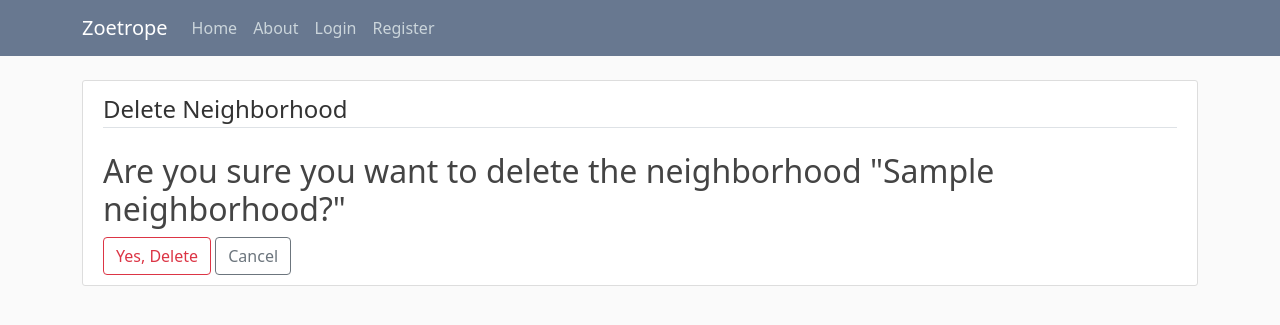
After one commit to shayanpg/zoetrope, a Django app: page /neighborhood/1/delete/ in a window 1280 px wide. The commit adds this page. Shown: the top 325 px of the page. Run offline with Django 3.2, Linux system fonts and the light colour scheme; tables that the repository leaves empty hold one stand-in row (values such as "Sample post"); parts of the project's set-up code (start-up, migrations or seed data) failed here and were passed over.

Commit message:
nhood detail, delete, update

```diff
--- a/neighborhood/models.py
+++ b/neighborhood/models.py
@@ -1,5 +1,6 @@
 from django.db import models
 from accounts.models import Profile
+from django.urls import reverse
 
 # Create your models here.
 class Neighborhood(models.Model):
@@ -14,5 +15,5 @@ class Neighborhood(models.Model):
     def __str__(self):
         return self.name
 
-    # def get_absolute_url(self):
-    #     return reverse('nhood-detail', kwargs={'pk': self.pk})
+    def get_absolute_url(self):
+        return reverse('nhood-detail', kwargs={'pk': self.pk})
--- a/neighborhood/templates/neighborhood/index.html
+++ b/neighborhood/templates/neighborhood/index.html
@@ -16,7 +16,7 @@
         </div>
         <div class="card-footer">
           <a href="#" class="btn btn-outline-dark">Go To Map</a>
-          <a href="#" class="btn btn-outline-info">More Details</a>
+          <a href="{% url 'nhood-detail' n.id %}" class="btn btn-outline-info">More Details</a>
         </div>
       </div>
     </div>
--- /dev/null
+++ b/neighborhood/templates/neighborhood/neighborhood_confirm_delete.html
@@ -0,0 +1,16 @@
+{% extends "base.html" %}
+{% block content %}
+    <div class="content-section">
+        <form method="post">
+            {% csrf_token %}
+            <fieldset class="form-group">
+                <legend class="border-bottom mb-4">Delete Neighborhood</legend>
+                <h2>Are you sure you want to delete the neighborhood "{{ object.name }}?"</h2>
+            </fieldset>
+            <div class="form-group">
+                <button class="btn btn-outline-danger" type="submit">Yes, Delete</button>
+                <a class="btn btn-outline-secondary" href="{% url 'nhood-detail' object.id %}">Cancel</a>
+            </div>
+        </form>
+    </div>
+{% endblock content %}
--- a/neighborhood/urls.py
+++ b/neighborhood/urls.py
@@ -3,4 +3,7 @@ from . import views
 
 urlpatterns = [
     path('', views.neighborhood, name='neighborhood'),
+    path('<int:pk>/detail/', views.NeighborhoodDetailView.as_view(), name='nhood-detail'),
+    path('<int:pk>/update/', views.NeighborhoodUpdateView.as_view(), name='nhood-update'),
+    path('<int:pk>/delete/', views.NeighborhoodDeleteView.as_view(), name='nhood-delete'),
 ]
--- a/neighborhood/views.py
+++ b/neighborhood/views.py
@@ -3,6 +3,8 @@ from django.contrib.auth.decorators import login_required
 from django.contrib import messages
 from .forms import NeighborhoodCreationForm
 from .models import Neighborhood
+from django.contrib.auth.mixins import LoginRequiredMixin, UserPassesTestMixin
+from django.views.generic import DetailView, UpdateView, DeleteView
 
 @login_required
 def neighborhood(request):
@@ -27,3 +29,24 @@ def neighborhood(request):
     return render(request, 'neighborhood/index.html', context)
 
 # TODO: Add Detail, Update, Delete Views
+class NeighborhoodDetailView(DetailView):
+    model = Neighborhood
+
+class NeighborhoodUpdateView(UpdateView, LoginRequiredMixin, UserPassesTestMixin):
+    model = Neighborhood
+
+    fields = ['name', 'points']
+
+    def form_valid(self, form):
+        form.instance.author = self.request.user
+        return super().form_valid(form)
+
+    def test_func(self):
+        return self.request.user == self.get_object().author
+
+class NeighborhoodDeleteView(DeleteView, LoginRequiredMixin, UserPassesTestMixin):
+    model = Neighborhood
+    success_url = '/'
+
+    def test_func(self):
+        return self.request.user == self.get_object().author
--- a/static/main.css
+++ b/static/main.css
@@ -46,6 +46,17 @@ a:link, a:visited, a:hover, a:active {
   margin-bottom: 20px;
 }
 
+.nhood-metadata {
+  padding-bottom: 1px;
+  margin-bottom: 4px;
+  border-bottom: 1px solid #e3e3e3
+}
+
+.nhood-metadata a:hover {
+  color: #333;
+  text-decoration: none;
+}
+
 .nhood-title {
   color: #444444;
 }
```
Also changed, not shown: neighborhood/templates/neighborhood/neighborhood_detail.html (added, +16 -0 lines), neighborhood/templates/neighborhood/neighborhood_form.html (added, +16 -0 lines).
